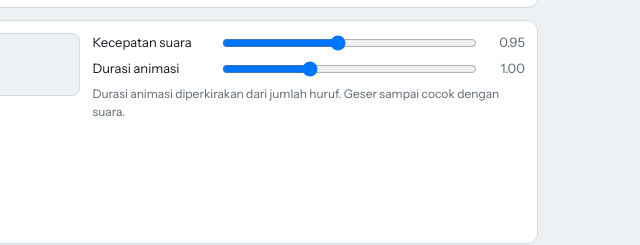
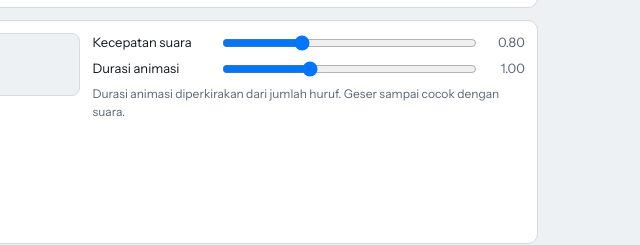
Before and after one commit to fawwazzen/test-lip-sync, a plain HTML site: page index.html in a window 1280 px wide. Shown: the part 544-789 px from the top of the page, 640-1280 px from the left. Drawn offline with nearby package versions, Linux system fonts and the light colour scheme.

Commit message:
Change default voice speed value to 0.80

```diff
--- a/index.html
+++ b/index.html
@@ -65,7 +65,7 @@ details summary{cursor:pointer;font-weight:600;font-size:14px}
         </div>
       </div>
       <div>
-        <div class="ctl"><span>Kecepatan suara</span><input id="rate" type="range" min="0.5" max="1.5" step="0.05" value="0.95"><output id="rateO">0.95</output></div>
+        <div class="ctl"><span>Kecepatan suara</span><input id="rate" type="range" min="0.5" max="1.5" step="0.05" value="0.80"><output id="rateO">0.80</output></div>
         <div class="ctl"><span>Durasi animasi</span><input id="dur" type="range" min="0.5" max="2" step="0.05" value="1"><output id="durO">1.00</output></div>
         <p class="hint">Durasi animasi diperkirakan dari jumlah huruf. Geser sampai cocok dengan suara.</p>
       </div>
```
